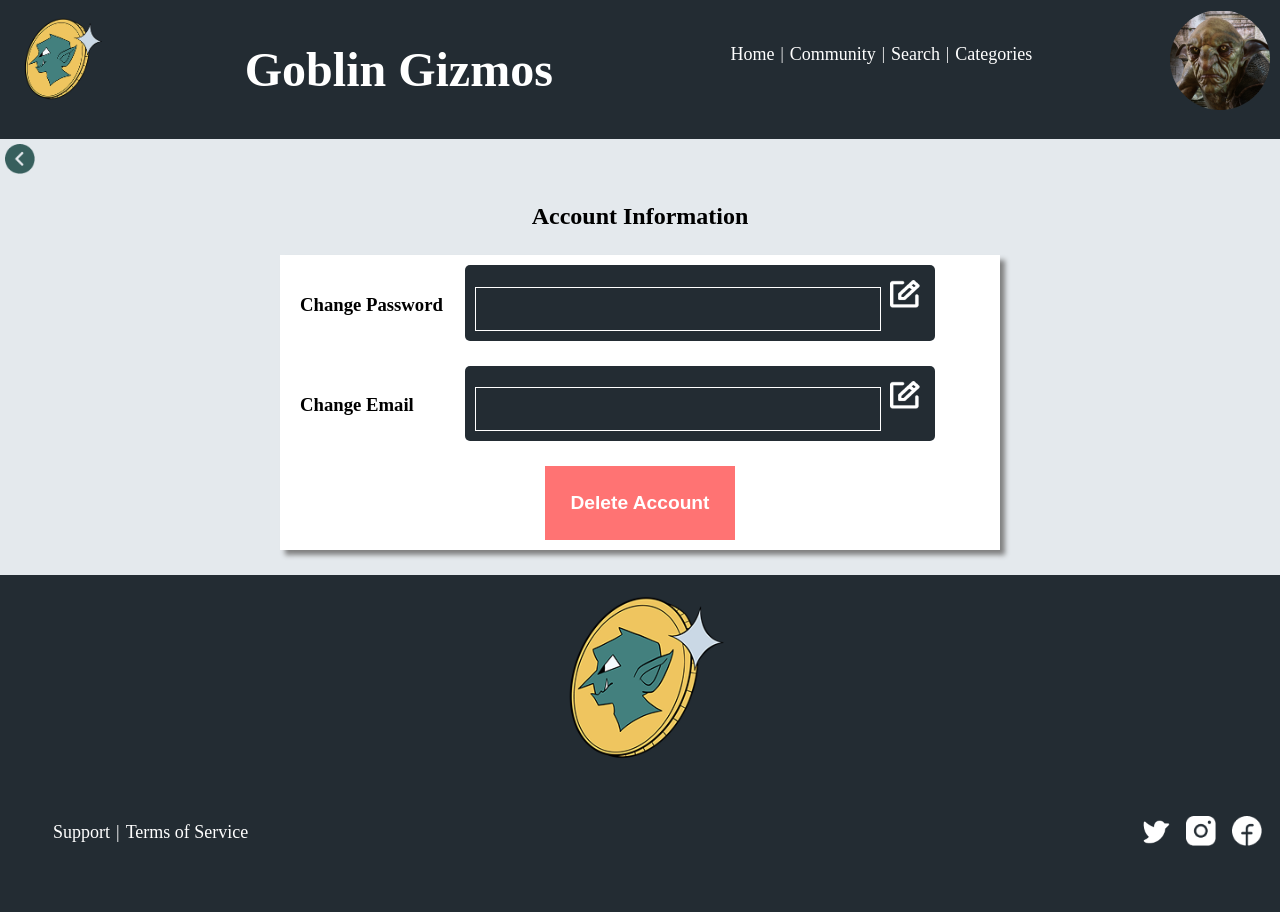
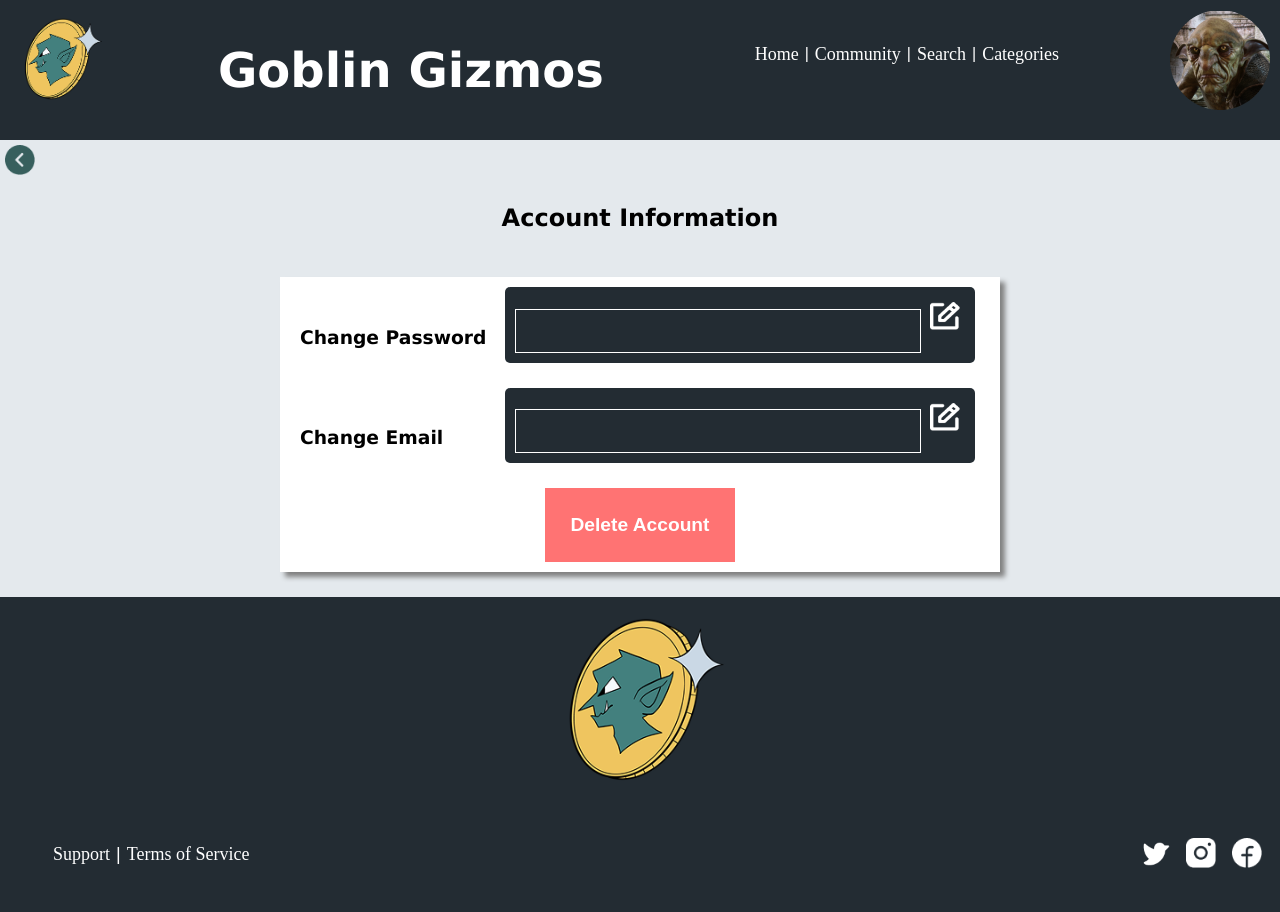
Before and after one commit to Jennabenni/goblingizmos, a PHP site: page /settings.html in a window 1280 px wide. Before the commit the page ends 846 px from the top, so only its background shows below. Run offline with PHP 8.4, Linux system fonts and the light colour scheme.

Commit message:
debugged style.css
the big one

```diff
--- a/css/style.css
+++ b/css/style.css
@@ -6,21 +6,62 @@ body {
     margin-bottom: 0px;
 }
 
+/* --- Sticky footer (basically stops the footer from just stopping halfway down shorter pages). sorry i have a larger monitor and this was bothering me a lot --- */
+html, body {
+  height: 100%;
+}
+
+body {
+  min-height: 100vh;
+  display: flex;
+  flex-direction: column;
+  margin: 0;
+}
+
+
+.page-wrap {
+  flex: 1;
+  display: flex;
+  flex-direction: column;
+}
+
+footer {
+  flex-shrink: 0;
+}
+
+
 a {
     text-decoration: none;
 }
 
+/* Account settings: prevent label text from being cut off (It was showing as Change Passwo which was silly*/
+.infoInAccountSettings {
+  display: grid;
+  grid-template-columns: minmax(200px, 1fr) 2fr;
+  column-gap: 40px;
+  align-items: center;
+}
+
+.smallerLabelProfile {
+  width: auto;             /* stops forcing awkward fixed width */
+  overflow: visible;       /* ensures text isn't clipped */
+  word-break: normal;
+}
+
+.infoInAccountSettings h3 {
+  margin: 0;
+}
 
 
 h1,
 h2,
 h3 {
-    font-style: verdana;
+    font-family: verdana;
 }
 
 
 p {
-    font-style: arial;
+    font-family: arial;
 }
 
 
```
